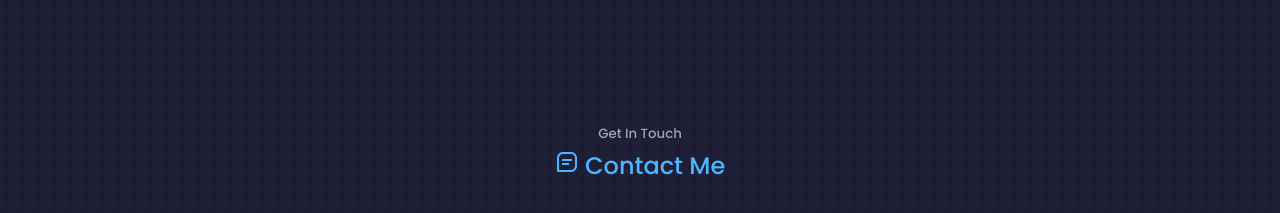
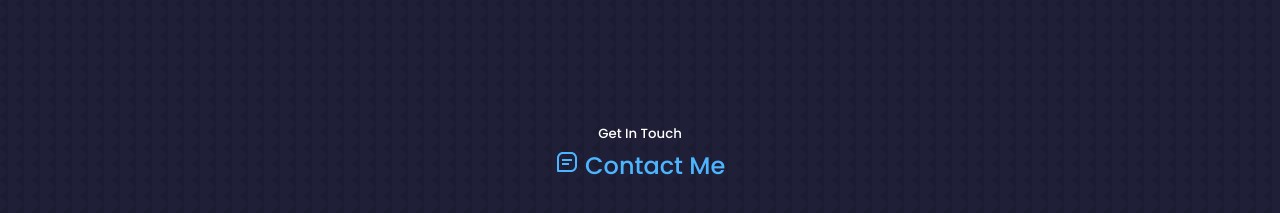
Before and after one commit to awadhesh-kumar-verma/personal-portfolio, a React (Create React App) app: page / in a window 1280 px wide. Shown: the part 2980-3193 px from the top of the page. Built offline with nearby package versions, Linux system fonts and the light colour scheme.

Commit message:
initiate commit

```diff
--- a/src/components/contact/contact.css
+++ b/src/components/contact/contact.css
@@ -3,6 +3,10 @@
     display: grid;
     grid-template-columns: 30% 58%;
     gap: 12%;
+}
+
+#contact > h5 {
+    color: white;
 }
 
 .contact__option h6 {
```
